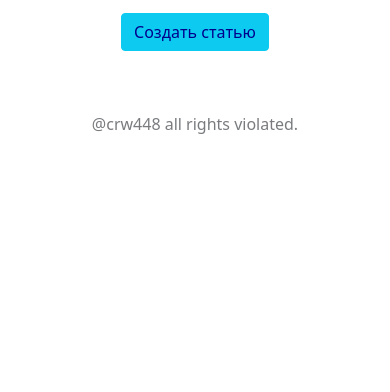
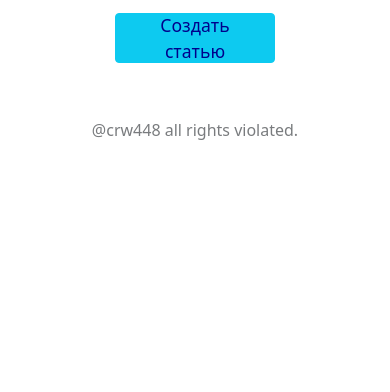
Before and after one commit to crw884/blog_609-32_PMM, a Django app: page / in a window 390 px wide. Shown: the part 154-546 px from the top of the page. Run offline with Django 5.2, Linux system fonts and the light colour scheme; the visitor is signed in with stand-in values (Sample User, id 1); data that the repository does not hold is empty.

Commit message:
deploy fix

```diff
--- a/mysite/articles/templates/articles/article_list.html
+++ b/mysite/articles/templates/articles/article_list.html
@@ -7,7 +7,7 @@
 
     <div class="articles container">
         {% if user.is_authenticated %}
-            <a href="{% url 'articles:create' %}" class="btn btn-info btn_article-create">Создать статью</a>
+            <a href="{% url 'articles:create' %}" class="mx-auto mb-4 col-2 btn btn-info btn_article-create">Создать статью</a>
         {% endif %}
         <div class="row gap-0 g-4">
             {% for element in articles %}
--- a/mysite/static/css/style.css
+++ b/mysite/static/css/style.css
@@ -7,6 +7,15 @@ ul{
 hr{
     width: 100%;
     margin: 0;
+}
+
+.btn_article-create{
+        width: 160px;
+        height: 50px;
+        display: flex;
+        font-size: 1.1em;
+        justify-content: center;
+        align-items: center;
 }
 
 header{
@@ -76,10 +85,9 @@ h1{
 }
 
 .articles{
-    display: flex;
-    flex-direction: column;
+
     max-width: 1000px;
-    align-items: center;
+
     gap: 30px;
     margin: 0 auto 30px auto;
     a{
@@ -426,14 +434,7 @@ h1{
         }
     }
 
-    .btn_article-create{
-        width: 200px;
-        height: 60px;
-        display: flex;
-        font-size: 1.5em;
-        justify-content: center;
-        align-items: center;
-    }
+
 
     .form-wrapper{
 
@@ -456,6 +457,15 @@ h1{
             align-items: center;
         }
     }
+    .btn_article-create{
+        width: 200px;
+        height: 60px;
+        display: flex;
+        font-size: 1.5em;
+        justify-content: center;
+        align-items: center;
+    }
+
     .article-buttons{
         .btn{
             width: 200px;
```
